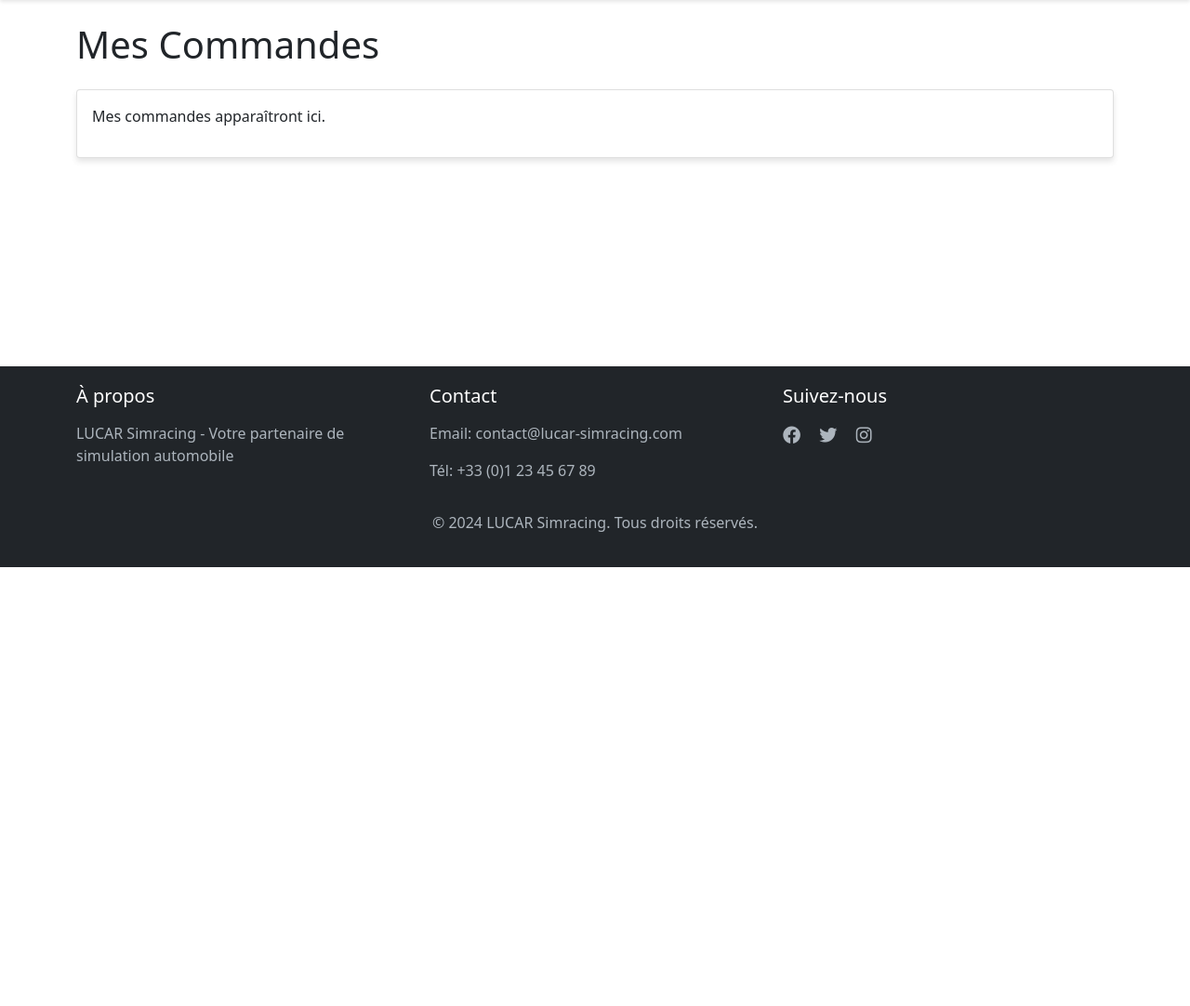
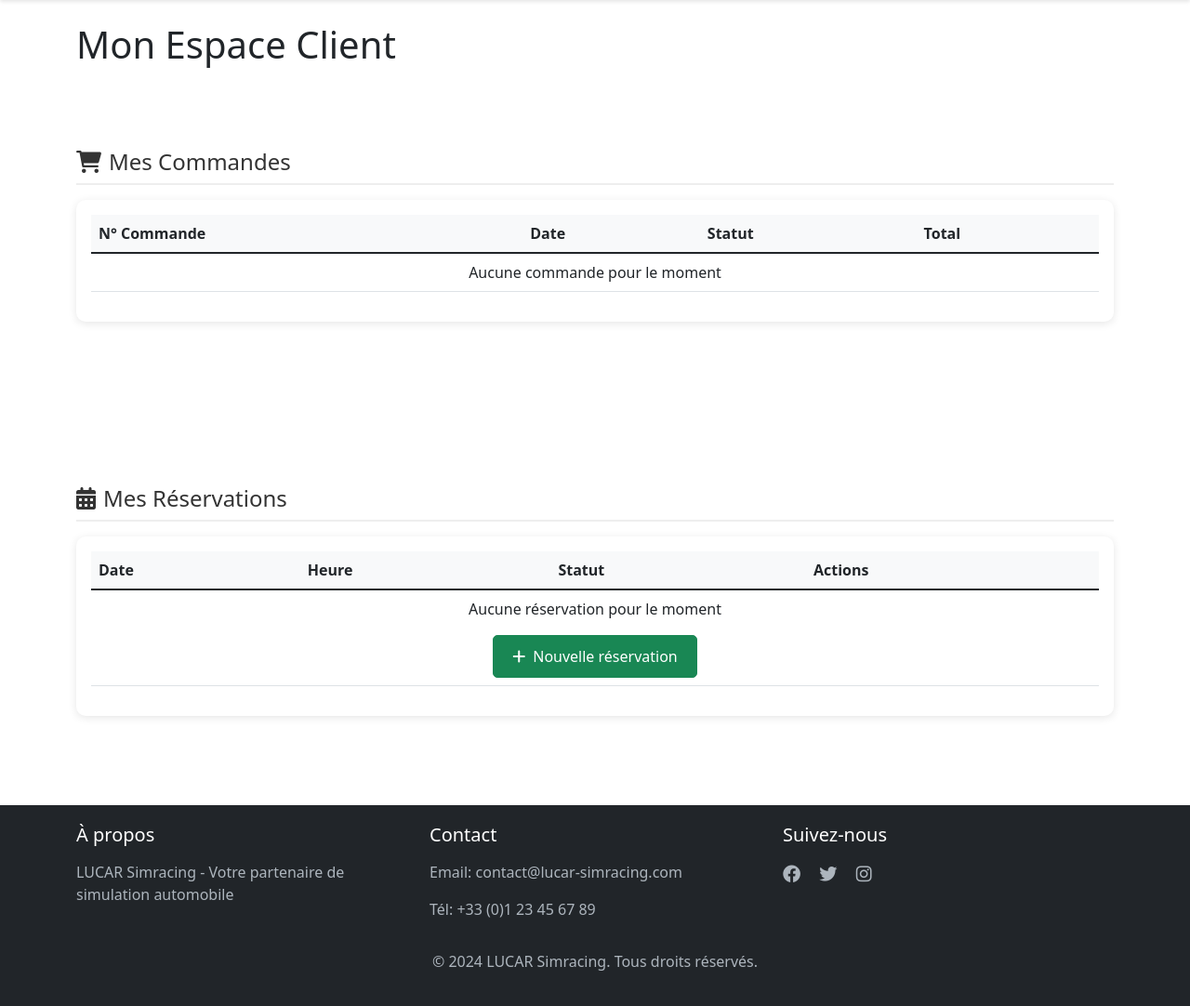
Before and after one commit to LucArronne/Sim_API, a Symfony app: template templates/orders/index.html.twig in a window 1280 px wide. Shown: the part 190-1272 px from the top of the page at 93% size. Before the commit the page ends 800 px from the top, so only its background shows below. Run offline with Twig, Linux system fonts and the light colour scheme; the template is opened without the code that fills it, so the values that code supplies are empty; some libraries are stand-ins or nearby versions.

Commit message:
Espace client User

```diff
--- a/src/Controller/OrderController.php
+++ b/src/Controller/OrderController.php
@@ -5,17 +5,12 @@ namespace App\Controller;
 use Symfony\Bundle\FrameworkBundle\Controller\AbstractController;
 use Symfony\Component\HttpFoundation\Response;
 use Symfony\Component\Routing\Annotation\Route;
-use Symfony\Component\Security\Http\Attribute\IsGranted;
 
-#[IsGranted('IS_AUTHENTICATED_FULLY')]
 class OrderController extends AbstractController
 {
     #[Route('/orders', name: 'app_orders')]
     public function index(): Response
     {
-        if (!$this->getUser()) {
-            return $this->redirectToRoute('app_login');
-        }
         return $this->render('orders/index.html.twig');
     }
 }
--- a/templates/orders/index.html.twig
+++ b/templates/orders/index.html.twig
@@ -4,16 +4,105 @@
 
 {% block body %}
 <div class="container mt-4">
-    <h1>Mes Commandes</h1>
+    <h1 class="mb-4">Mon Espace Client</h1>
 
-    <div class="row mt-4">
-        <div class="col-12">
-            <div class="card">
-                <div class="card-body">
-                    <p>Mes commandes apparaîtront ici.</p>
+    <!-- Section Commandes -->
+    <div class="section mb-5">
+        <h2 class="section-title">
+            <i class="fas fa-shopping-cart me-2"></i>Mes Commandes
+        </h2>
+        <div class="card">
+            <div class="card-body">
+                <div class="table-responsive">
+                    <table class="table">
+                        <thead>
+                            <tr>
+                                <th>N° Commande</th>
+                                <th>Date</th>
+                                <th>Statut</th>
+                                <th>Total</th>
+                            </tr>
+                        </thead>
+                        <tbody>
+                            <tr>
+                                <td colspan="4" class="text-center">Aucune commande pour le moment</td>
+                            </tr>
+                        </tbody>
+                    </table>
+                </div>
+            </div>
+        </div>
+    </div>
+
+    <!-- Section Réservations -->
+    <div class="section">
+        <h2 class="section-title">
+            <i class="fas fa-calendar-alt me-2"></i>Mes Réservations
+        </h2>
+        <div class="card">
+            <div class="card-body">
+                <div class="table-responsive">
+                    <table class="table">
+                        <thead>
+                            <tr>
+                                <th>Date</th>
+                                <th>Heure</th>
+                                <th>Statut</th>
+                                <th>Actions</th>
+                            </tr>
+                        </thead>
+                        <tbody>
+                            <tr>
+                                <td colspan="4" class="text-center">
+                                    Aucune réservation pour le moment
+                                    <div class="mt-3">
+                                        <a href="{{ path('app_reservation') }}" class="btn btn-success">
+                                            <i class="fas fa-plus me-2"></i>Nouvelle réservation
+                                        </a>
+                                    </div>
+                                </td>
+                            </tr>
+                        </tbody>
+                    </table>
                 </div>
             </div>
         </div>
     </div>
 </div>
+
+<style>
+    .section {
+        margin-bottom: 2rem;
+    }
+
+    .section-title {
+        font-size: 1.5rem;
+        color: #333;
+        margin-bottom: 1rem;
+        padding-bottom: 0.5rem;
+        border-bottom: 2px solid #eee;
+    }
+
+    .card {
+        border: none;
+        border-radius: 10px;
+        box-shadow: 0 2px 10px rgba(0,0,0,0.1);
+    }
+
+    .table th {
+        background-color: #f8f9fa;
+        border-top: none;
+    }
+
+    .btn {
+        padding: 10px 20px;
+        border-radius: 5px;
+        transition: all 0.3s ease;
+    }
+
+    .btn:hover {
+        transform: translateY(-2px);
+        box-shadow: 0 2px 5px rgba(0,0,0,0.2);
+    }
+</style>
 {% endblock %}
```
Also changed, not shown: templates/admin/dashboard.html.twig (line endings or trailing spaces).
